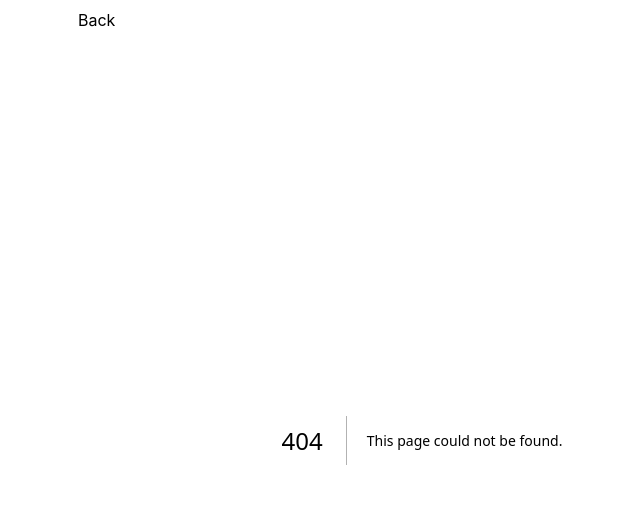
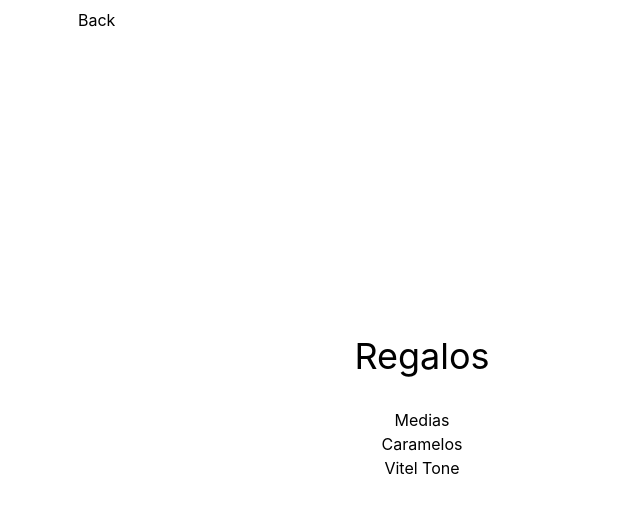
Before and after one commit to FranciscoDiazPaccot73/adviency-challenge, a Next.js app: page /fran/day1 in a window 1280 px wide. Before the commit this address had no page. Shown: the top 512 px of the page, without its empty margins (218-858 px from the left). Built offline with nearby package versions, Linux system fonts and the light colour scheme.

Commit message:
fix script - add day 1

```diff
--- /dev/null
+++ b/components/Results.jsx
@@ -0,0 +1,14 @@
+import Link from "next/link"
+
+const Results = ({ days, user }) => (
+  <div className="p-8 pt-0">
+    <div className="min-h-screen pb-16 flex-1 flex flex-col justify-center items-center">
+      <p>Resultados por dia:</p>
+      <ul className="mt-6">
+        {days?.map((day) => <li key={day}><Link href={`/${user}/day${day}`}>{`Dia ${day}`}</Link></li>)}
+      </ul>
+    </div>
+  </div>
+)
+
+export default Results;
--- /dev/null
+++ b/components/icons/TwitterIcon.jsx
@@ -0,0 +1,10 @@
+
+const TwitterIcon = ({ height = 50, width = 50, color = "#00ACEE" }) => (
+  <svg viewBox="0 0 512 512" height={height} width={width} fill={color}>
+    <path
+      d="M459.37 151.716c.325 4.548.325 9.097.325 13.645 0 138.72-105.583 298.558-298.558 298.558-59.452 0-114.68-17.219-161.137-47.106 8.447.974 16.568 1.299 25.34 1.299 49.055 0 94.213-16.568 130.274-44.832-46.132-.975-84.792-31.188-98.112-72.772 6.498.974 12.995 1.624 19.818 1.624 9.421 0 18.843-1.3 27.614-3.573-48.081-9.747-84.143-51.98-84.143-102.985v-1.299c13.969 7.797 30.214 12.67 47.431 13.319-28.264-18.843-46.781-51.005-46.781-87.391 0-19.492 5.197-37.36 14.294-52.954 51.655 63.675 129.3 105.258 216.365 109.807-1.624-7.797-2.599-15.918-2.599-24.04 0-57.828 46.782-104.934 104.934-104.934 30.213 0 57.502 12.67 76.67 33.137 23.715-4.548 46.456-13.32 66.599-25.34-7.798 24.366-24.366 44.833-46.132 57.827 21.117-2.273 41.584-8.122 60.426-16.243-14.292 20.791-32.161 39.308-52.628 54.253z"
+    />
+  </svg>
+)
+
+export default TwitterIcon;
--- /dev/null
+++ b/pages/fran/day1.jsx
@@ -0,0 +1,15 @@
+const ELEMENTS = ['Medias', 'Caramelos', 'Vitel Tone']
+
+const Day1 = () => (
+  <div className="p-8 pt-0">
+    <div className="min-h-screen pb-16 flex-1 flex flex-col justify-center items-center">
+      <p className=" text-4xl mb-8">Regalos</p>
+      <ul className="flex items-center justify-center flex-col">
+        {ELEMENTS?.map(elem => (
+          <li key={elem}>{elem}</li>
+        ))}
+      </ul>
+    </div>
+  </div>
+);
+  export default Day1;
--- /dev/null
+++ b/pages/fran/day2.jsx
@@ -0,0 +1,15 @@
+const ELEMENTS = ['Medias', 'Caramelos', 'Vitel Tone']
+
+const Day2 = () => (
+  <div className="p-8 pt-0">
+    <div className="min-h-screen pb-16 flex-1 flex flex-col justify-center items-center">
+      <p className=" text-4xl mb-8">Regalos</p>
+      <ul className="flex items-center justify-center flex-col">
+        {ELEMENTS?.map(elem => (
+          <li key={elem}>{elem}</li>
+        ))}
+      </ul>
+    </div>
+  </div>
+);
+  export default Day2;
--- a/pages/fran/index.jsx
+++ b/pages/fran/index.jsx
@@ -1,22 +1,13 @@
-import Link from "next/link"
+import Results from "../../components/Results"
 
 import { generateFiles, generateDaysArray } from "../../utils"
 
-const Fran = ({ days }) => {
-  return (
-    <div className="p-8 pt-0">
-      <div className="min-h-screen pb-16 flex-1 flex flex-col justify-center items-center">
-        <p>Resultados por dia:</p>
-        <ul className="mt-6">
-          {days?.map((day) => <li key={day}><Link href={`/fran/day${day}`}>{`Dia ${day}`}</Link></li>)}
-        </ul>
-      </div>
-    </div>
-  )
-}
+const USER = 'fran';
+
+const Fran = ({ days }) => <Results days={days} user={USER} />
 
 export async function getStaticProps(context) {
-  generateFiles('fran')
+  generateFiles(USER)
   const days = generateDaysArray()
 
   return {
--- a/pages/index.jsx
+++ b/pages/index.jsx
@@ -1,5 +1,8 @@
 import Head from 'next/head'
 import Image from 'next/image'
+
+import TwitterIcon from '../components/icons/TwitterIcon'
+
 import styles from '../styles/Home.module.css'
 
 const users = [
@@ -21,11 +24,7 @@ export default function Home() {
           Adviency Challenge
         </h2>
         <a className='mt-8' href='https://twitter.com/goncy/status/1597581740746637314' target="_blank">
-          <svg viewBox="0 0 512 512" height={50} width={50} fill="#00ACEE">
-            <path
-              d="M459.37 151.716c.325 4.548.325 9.097.325 13.645 0 138.72-105.583 298.558-298.558 298.558-59.452 0-114.68-17.219-161.137-47.106 8.447.974 16.568 1.299 25.34 1.299 49.055 0 94.213-16.568 130.274-44.832-46.132-.975-84.792-31.188-98.112-72.772 6.498.974 12.995 1.624 19.818 1.624 9.421 0 18.843-1.3 27.614-3.573-48.081-9.747-84.143-51.98-84.143-102.985v-1.299c13.969 7.797 30.214 12.67 47.431 13.319-28.264-18.843-46.781-51.005-46.781-87.391 0-19.492 5.197-37.36 14.294-52.954 51.655 63.675 129.3 105.258 216.365 109.807-1.624-7.797-2.599-15.918-2.599-24.04 0-57.828 46.782-104.934 104.934-104.934 30.213 0 57.502 12.67 76.67 33.137 23.715-4.548 46.456-13.32 66.599-25.34-7.798 24.366-24.366 44.833-46.132 57.827 21.117-2.273 41.584-8.122 60.426-16.243-14.292 20.791-32.161 39.308-52.628 54.253z"
-            />
-          </svg>
+          <TwitterIcon />
         </a>
 
         <ul className='flex flex-wrap gap-7 justify-center mt-24'>
--- a/pages/joel/index.jsx
+++ b/pages/joel/index.jsx
@@ -1,16 +1,17 @@
-import { generateFiles } from "../../utils"
+import Results from "../../components/Results"
 
-const Joel = () => {
-  return (
-    <div>Joel</div>
-  )
-}
+import { generateFiles, generateDaysArray } from "../../utils"
+
+const USER = 'joel';
+
+const Joel = ({ days }) => <Results days={days} user={USER} />
 
 export async function getStaticProps(context) {
-  generateFiles('joel')
+  generateFiles(USER)
+  const days = generateDaysArray()
 
   return {
-    props: {},
+    props: { days },
   }
 }
 
--- a/utils/index.js
+++ b/utils/index.js
@@ -10,7 +10,7 @@ const templateFile =
   `
 
 export const getFileIfExist = (day, user) => {
-  if (process.env.NODE_ENV === 'development' && !fs.existsSync(`${DIR}${user}/${day}.jsx`)) {
+  if (process.env.NODE_ENV === 'development' && !fs.existsSync(`${DIR}${user}/day${day}.jsx`)) {
     fs.writeFile(`${DIR}${user}/day${day}.jsx`, templateFile, (err) => {
       console.log(err)
     })
```
